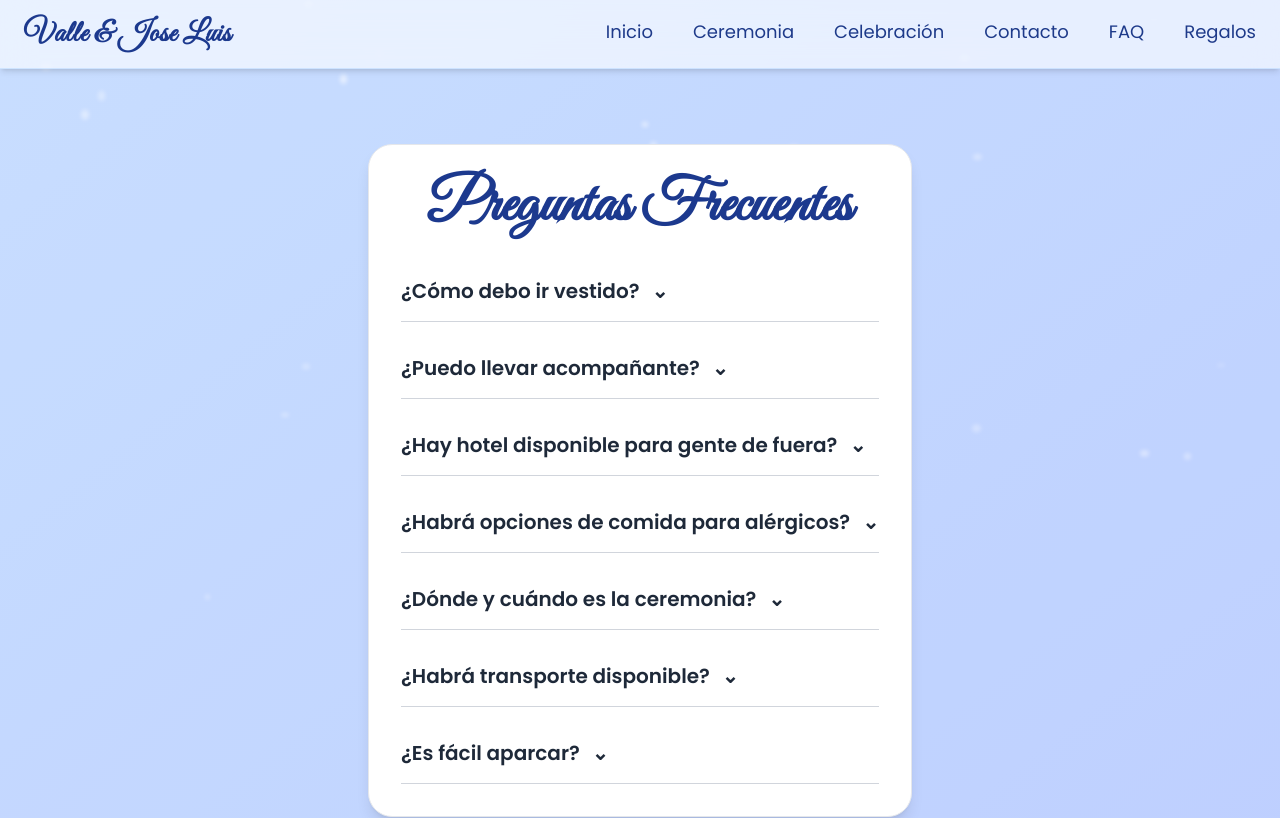
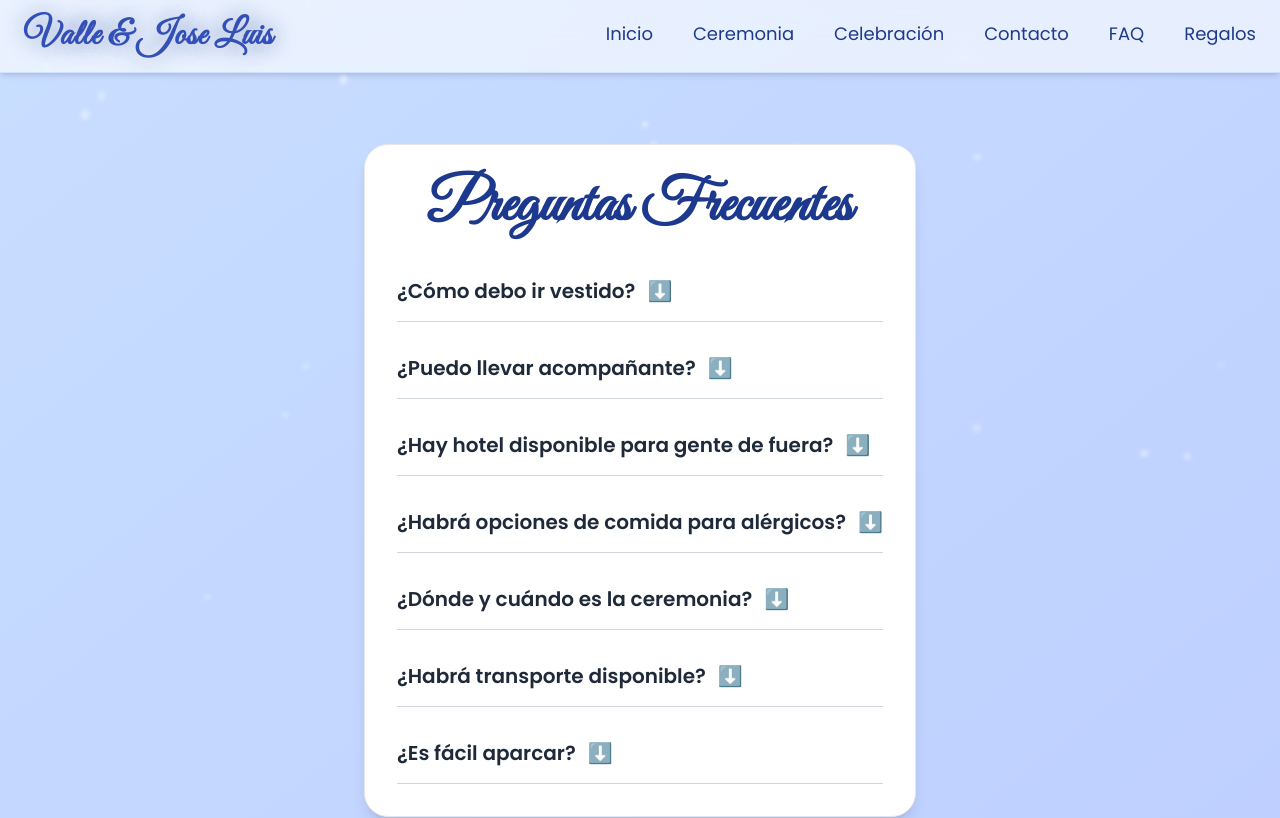
Before and after one commit to jlclosada/valleyjose2025, a Nuxt app: page /faq in a window 1280 px wide. Shown: the top 818 px of the page. Built offline with nearby package versions, Linux system fonts and the light colour scheme.

Commit message:
Change title

```diff
--- a/components/Navbar.vue
+++ b/components/Navbar.vue
@@ -3,8 +3,8 @@
     class="backdrop-blur-lg bg-white/60 shadow-md py-4 fixed w-full top-0 z-50 transition-all duration-500 border-b border-blue-300/30">
     <div class="container mx-auto flex justify-between items-center px-6">
       <!-- Logo / Título -->
-      <a href="/" class="text-3xl font-bold text-blue-900 tracking-wide flex items-center gap-2 font-custom
-          transition-all duration-300 hover:text-blue-800 hover:scale-110">
+      <a href="/" class="text-4xl md:text-4xl font-extrabold tracking-wide flex items-center gap-2 font-custom
+        relative text-blue-900 hover:scale-110 transition-all duration-300 animate-shimmer">
         Valle & Jose Luis
       </a>
 
@@ -129,4 +129,27 @@ onUnmounted(() => {
   transform: translateY(-10px);
   opacity: 0;
 }
+@keyframes shimmer {
+  0% {
+    color: #17327c;
+    text-shadow: 0px 0px 5px rgba(255, 255, 255, 0.3),
+      0px 0px 10px rgba(109, 138, 217, 0.3);
+  }
+
+  50% {
+    color: #3350b9;
+    text-shadow: 0px 0px 10px rgba(255, 255, 255, 0.6),
+      0px 0px 20px rgba(30, 58, 138, 0.6);
+  }
+
+  100% {
+    color: #1e3a8a;
+    text-shadow: 0px 0px 5px rgba(255, 255, 255, 0.3),
+      0px 0px 10px rgba(30, 58, 138, 0.3);
+  }
+}
+
+.animate-shimmer {
+  animation: shimmer 2s infinite alternate ease-in-out;
+}
 </style>
--- a/pages/faq.vue
+++ b/pages/faq.vue
@@ -10,8 +10,8 @@
           <button @click="toggleFAQ(index)"
             class="w-full text-left flex justify-betweern items-center py-4 text-xl font-semibold text-gray-800 focus:outline-none cursor-pointer">
             {{ faq.pregunta }}
-            <span :class="{ 'rotate-180': faq.abierto }" class="transition-transform duration-300 ml-3">
-              ⌄
+            <span :class="{ 'rotate-180': faq.abierto }" class="transition-transform duration-300 ml-3 flex items-center justify-center text-gray-500">
+              ⬇️
             </span>
           </button>
           <transition name="fade">
@@ -30,7 +30,7 @@ import { ref } from "vue";
 const faqs = ref([
   {
     pregunta: "¿Cómo debo ir vestido?",
-    respuesta: "El código de vestimenta es <b>formal</b>. Se recomienda traje para los hombres y vestido para las mujeres. Se recuerda que la boda es <b>durante el día</b>. En Noviembre Sevilla no es especialmente fría, pero se recomienda llevar algo de abrigo. <b>Si eres testigo, te toca chaqué</b>.",
+    respuesta: "El código de vestimenta es <b>formal</b>. Se recomienda traje para los hombres y vestido para las mujeres. <br>Se recuerda que la boda es <b>durante el día</b>. En Noviembre, en Sevilla no hace especialmente frío, pero se recomienda llevar algo de abrigo.<br><b>Si eres testigo, te toca chaqué</b>.",
     abierto: false
   },
   {
```
